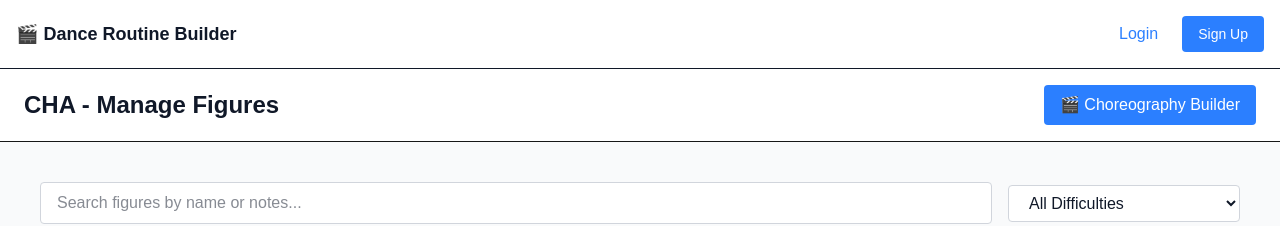
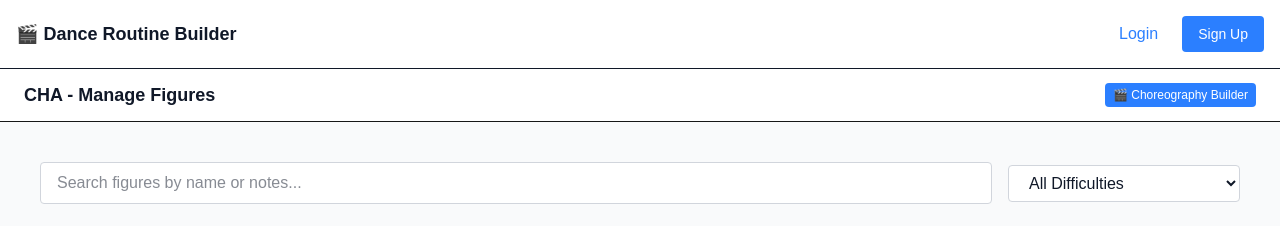
Before and after one commit to tgfyyhgu/dance-routine-builder, a Next.js app: page /cha/figures in a window 1280 px wide. Shown: the top 226 px of the page. Built offline with nearby package versions, Linux system fonts and the light colour scheme; no server answers; the database is empty.

Commit message:
Standardise navigation buttons between figures and choreo pages

```diff
--- a/app/[dance]/figures/page.tsx
+++ b/app/[dance]/figures/page.tsx
@@ -214,14 +214,16 @@ export default function FiguresPage() {
   return (
     <main className="bg-gray-50 dark:bg-gray-950">
       {/* Navigation Header */}
-      <div className="border-b bg-white dark:bg-gray-900 dark:border-gray-800 px-6 py-4 flex justify-between items-center">
-        <h1 className="text-2xl font-bold text-gray-900 dark:text-white">{dance.toUpperCase()} - Manage Figures</h1>
-        <Link
-          href={`/${dance}/choreo`}
-          className="bg-blue-500 dark:bg-blue-700 text-white px-4 py-2 rounded hover:bg-blue-600 dark:hover:bg-blue-600 transition-colors font-medium"
-        >
-          🎬 Choreography Builder
-        </Link>
+      <div className="border-b dark:border-gray-800 bg-white dark:bg-gray-900 px-6 py-3">
+        <div className="flex justify-between items-center">
+          <h1 className="text-lg font-bold text-gray-900 dark:text-white">{dance.toUpperCase()} - Manage Figures</h1>
+          <Link
+            href={`/${dance}/choreo`}
+            className="bg-blue-500 dark:bg-blue-700 text-white px-2 py-1 rounded hover:bg-blue-600 dark:hover:bg-blue-600 transition-colors font-medium text-xs"
+          >
+            🎬 Choreography Builder
+          </Link>
+        </div>
       </div>
 
       <div className="p-10">
```
